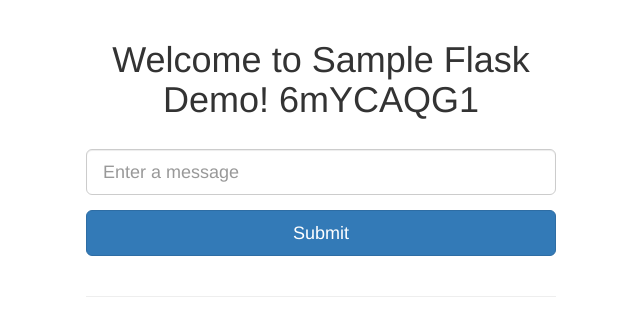
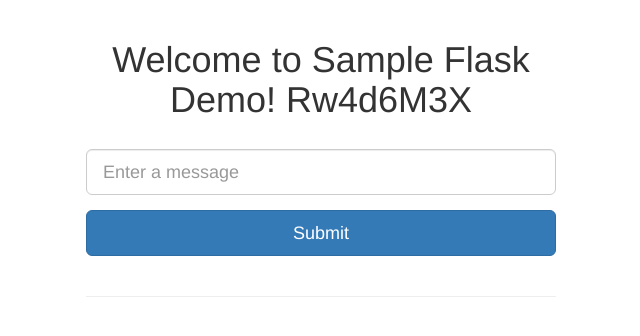
Before and after one commit to williaumwu/demo-web, a Flask app: page / in a window 1280 px wide. Shown: the top 336 px of the page, without its empty margins (319-959 px from the left). Run offline with Flask 2, Linux system fonts and the light colour scheme; data that the repository does not hold is empty; some libraries are stand-ins or nearby versions.

Commit message:
testing change new string Rw4d6M3X

```diff
--- a/templates/index.html
+++ b/templates/index.html
@@ -3,7 +3,7 @@
 {% block content %}
 
 <div class="text-center">
-  <h1>Welcome to Sample Flask Demo! 6mYCAQG1</h1>
+  <h1>Welcome to Sample Flask Demo! Rw4d6M3X</h1>
 </div>
 
 <br>
```
Also changed, not shown: README.md.
